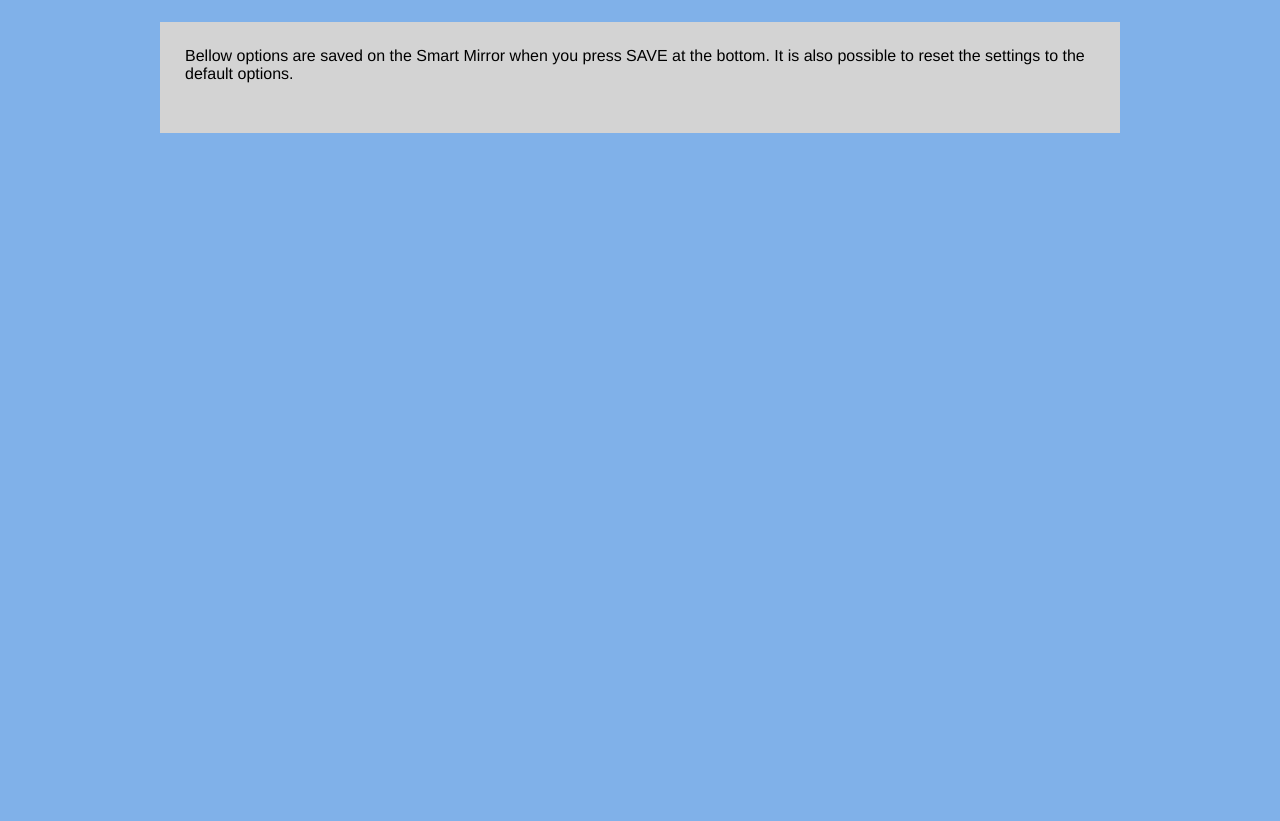
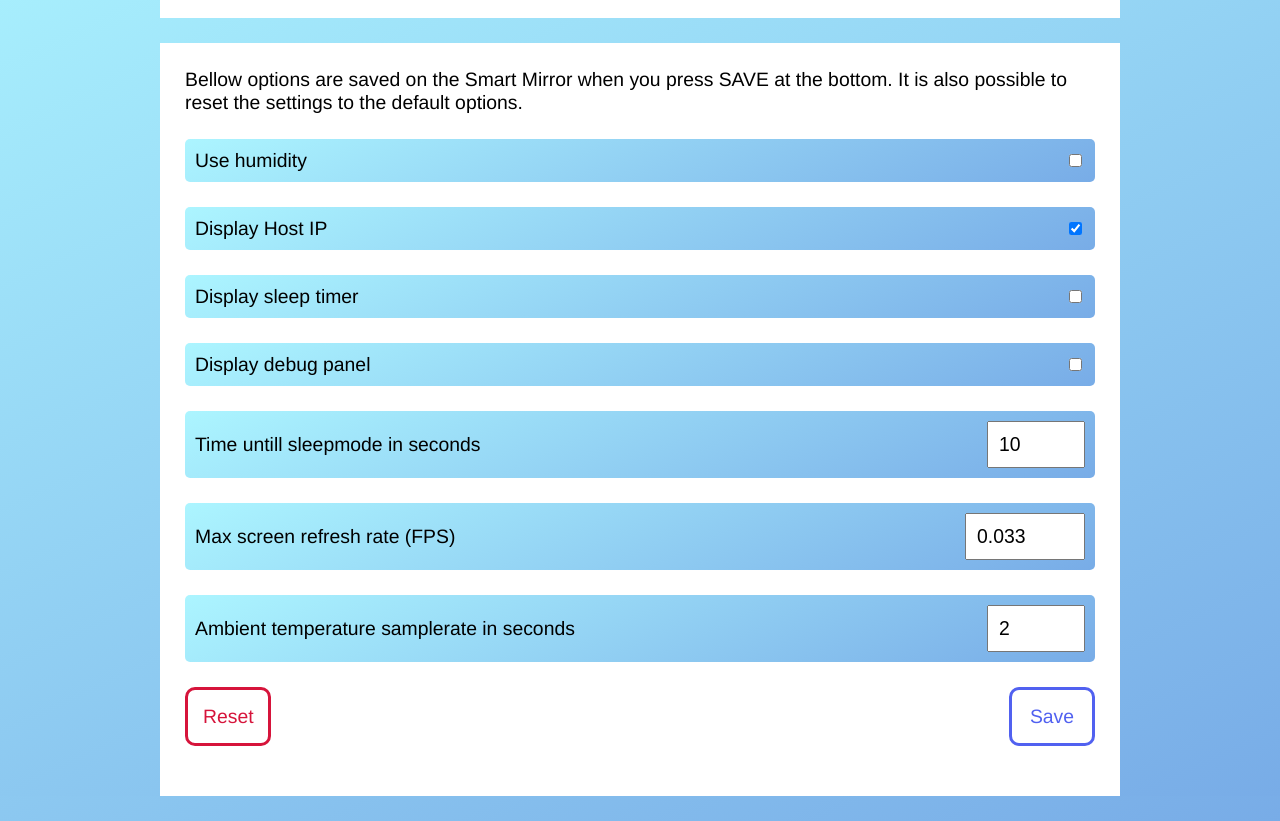
Before and after one commit to Jaap58428/smart_mirror, a plain HTML site: page webform/config_form.html in a window 1280 px wide. Shown: the part 151-972 px from the top of the page. Before the commit the page ends 800 px from the top, so only its background shows below. Drawn offline with Linux system fonts and the light colour scheme.

Commit message:
webform style 2.0

```diff
--- a/webform/main.js
+++ b/webform/main.js
@@ -1,13 +1,21 @@
-const customSubmit = (event) => {
-    event.preventDefault();
-    console.log(event.target);
+const attributes = {
+    "use_humidity": "Use humidity",
+    "display_host_ip": "Display Host IP",
+    "display_sleep_timer": "Display sleep timer",
+    "display_debug_panel": "Display debug panel",
+    "sleep_timeout_sec": "Time untill sleepmode in seconds",
+    "screen_max_frame_rate": "Max screen refresh rate (FPS)",
+    "ambient_temp_delay": "Ambient temperature samplerate in seconds",
+}
 
-    let results = event.target
+const customSubmit = (clickEvent) => {
+    results = document.getElementById("form")
+    console.log(results);
 
     for (const result in results) {
         if (results.hasOwnProperty(result)) {
             const element = results[result];
-            console.log(element.value);
+            console.log(result, element.value);
 
         }
     }
@@ -16,7 +24,7 @@ const customSubmit = (event) => {
 const buildFormElement = (attribute, value, formElementType) => {
     let label = document.createElement("label")
     label.setAttribute("for", attribute)
-    label.innerHTML = attribute
+    label.innerHTML = attributes[attribute]
 
     let input = document.createElement("input")
     input.setAttribute("name", attribute)
@@ -30,14 +38,21 @@ const buildFormElement = (attribute, value, formElementType) => {
             if (value) {
                 input.setAttribute("checked", true)
             }
-
+            label.classList.add("clickable")
             break;
 
         case "integer":
+            input.setAttribute("type", "number")
+            input.setAttribute("min", 0)
+            input.setAttribute("max", 120)
+            input.setAttribute("step", 1)
+            input.value = value
+            break;
         case "float":
             input.setAttribute("type", "number")
             input.setAttribute("min", 0)
-            input.setAttribute("max", 120)
+            input.setAttribute("max", 1)
+            input.setAttribute("step", 0.001)
             input.value = value
             break;
 
@@ -81,8 +96,37 @@ const getFormElementType = (attribute) => {
     return formElementType
 }
 
+const resetConfig = (clickEvent) => {
+    form = document.getElementById("form")
+    console.log(form);
+
+}
+
+const setFormButtons = (configObject) => {
+    let submitButton = document.createElement("span")
+    submitButton.classList.add("button")
+    submitButton.classList.add("submitbutton")
+    submitButton.innerHTML = "Save"
+    submitButton.addEventListener("click", customSubmit)
+
+    let resetButton = document.createElement("span")
+    resetButton.classList.add("button")
+    resetButton.classList.add("resetbutton")
+    resetButton.innerHTML = "Reset"
+    resetButton.addEventListener("click", resetConfig)
+
+    let buttonBox = document.createElement("div")
+    buttonBox.classList.add("buttonbox")
+    buttonBox.appendChild(resetButton)
+    buttonBox.appendChild(submitButton)
+
+    let form = document.getElementById("form")
+    form.appendChild(buttonBox)
+}
+
 const loadConfigToForm = (response) => {
-    const configObject = JSON.parse(response);
+    // const configObject = JSON.parse(response)
+    const configObject = response
     console.log("Starting form construct loop through response");
     for (const attribute in configObject) {
         if (configObject.hasOwnProperty(attribute)) {
@@ -94,18 +138,7 @@ const loadConfigToForm = (response) => {
     }
 
     if (Object.keys(configObject).length > 0) {
-        let submitButton = document.createElement("button")
-        submitButton.classList.add("submitbutton")
-        submitButton.innerHTML = "Save"
-
-        let inputbox = document.createElement("div")
-        inputbox.classList.add("formInputBox")
-        inputbox.appendChild(submitButton)
-
-        let form = document.getElementById("form")
-
-        form.appendChild(inputbox)
-        form.onsubmit = customSubmit
+        setFormButtons(configObject)
     } else {
         console.warn("No attributes are returned to edit!");
     }
@@ -123,12 +156,12 @@ const getCurrentConfig = (configGetUrl) => {
         }
     };
     xhttp.open("GET", configGetUrl, true);
-    xhttp.send();
+    // xhttp.send();
     console.log("Fetching config from Smart Mirror...", configGetUrl);
 
 
     // PURE FOR DEBUG PURPOSES, REMOVE LATER
-    response = `{
+    response = {
         "use_humidity": false,
         "display_host_ip": true,
         "display_sleep_timer": false,
@@ -136,7 +169,7 @@ const getCurrentConfig = (configGetUrl) => {
         "sleep_timeout_sec": 10,
         "screen_max_frame_rate": 0.033,
         "ambient_temp_delay": 2,
-    }`
+    }
     loadConfigToForm(response)
 }
 
--- a/webform/style.css
+++ b/webform/style.css
@@ -1,7 +1,8 @@
 body,
 html {
-    background-color: rgb(128, 177, 233);
+    background-image: linear-gradient(155deg, rgb(172, 245, 255), rgb(120, 172, 231));
     font-family: 'Franklin Gothic Medium', 'Arial Narrow', Arial, sans-serif;
+    font-size: 1.1rem;
     padding: 0;
     margin: 0;
 }
@@ -16,7 +17,7 @@ html {
 header,
 main {
     padding: 25px;
-    background-color: lightgray;
+    background-color: rgb(255, 255, 255);
     margin-bottom: 25px;
 }
 
@@ -27,11 +28,71 @@ main section {
 form label {
     display: flex;
     justify-content: space-between;
+    align-items: center;
     padding: 10px;
-    margin-bottom: 10px;
-    background-color: rgb(127, 176, 255);
+    margin-bottom: 25px;
+    background-image: linear-gradient(155deg, rgb(172, 245, 255), rgb(120, 172, 231));
+    border-radius: 5px;
+    transition: all 0.5s;
 }
 
-form label:hover {
+input {
+    max-width: 20%;
+    padding: 10px;
+    font-size: 1.1rem;
+}
+
+label:hover {
+    cursor: pointer;
     filter: brightness(110%);
 }
+
+.buttonbox {
+    display: flex;
+    justify-content: space-between;
+}
+
+.button {
+    width: 50px;
+    text-align: center;
+    display: inline-block;
+    padding: 15px;
+    cursor: pointer;
+    transition: all 0.2s;
+    border-radius: 10px;
+    border: solid 3px;
+}
+
+.submitbutton {
+    border-color:rgb(81, 97, 240);
+    color: rgb(81, 97, 240);
+}
+
+.submitbutton:hover {
+    background-color: rgb(81, 97, 240);
+    color:rgb(255, 255, 255);
+}
+
+.resetbutton {
+    border-color: rgb(214, 20, 59);
+    color: rgb(214, 20, 59);
+}
+
+.resetbutton:hover {
+    background-color: rgb(214, 20, 59);
+    color:rgb(255, 255, 255);
+}
+
+
+@media only screen and (max-width: 600px) {
+
+    header,
+    main {
+        margin-bottom: 0px;
+    }
+
+    .wrapper {
+        width: 100vw;
+    }
+
+}
```
